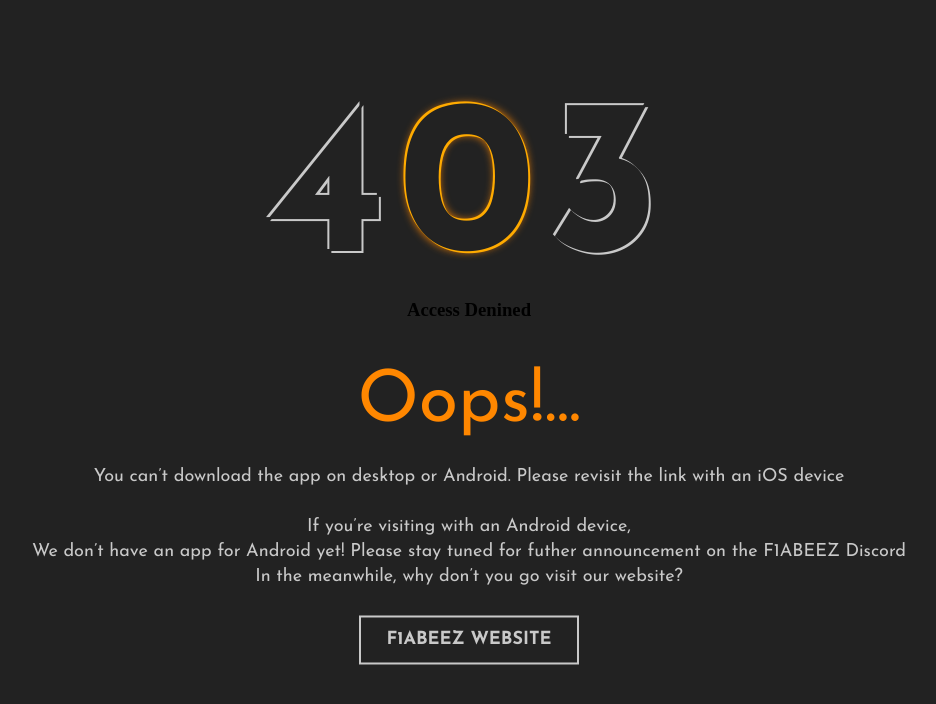
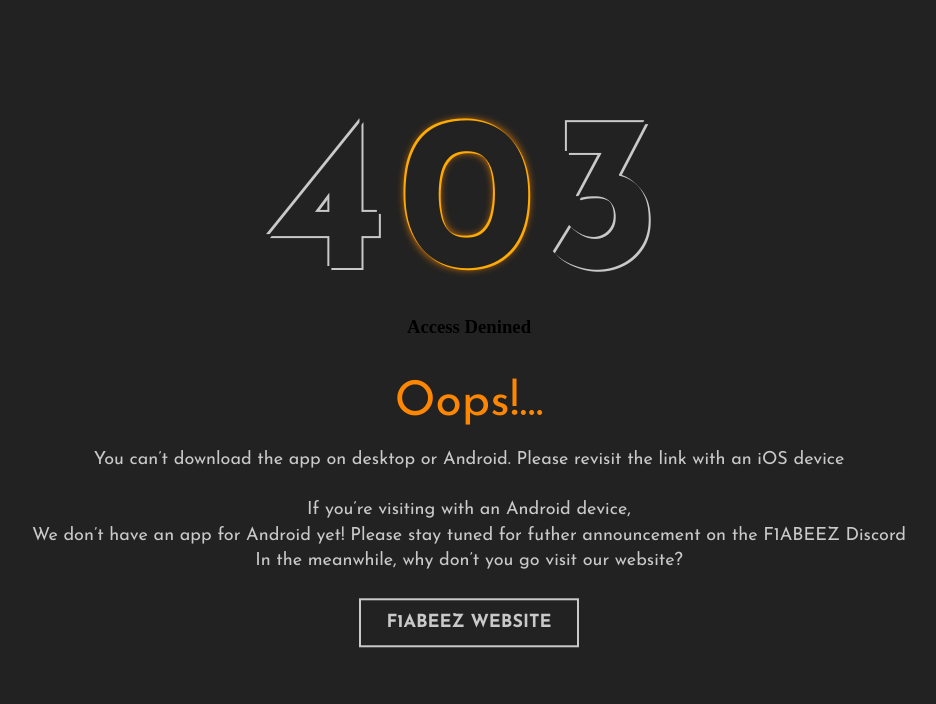
Before and after one commit to f1abeez/android-oops, a plain HTML site: page index.html in a window 1280 px wide. Shown: the whole page, without its empty margins (171-1107 px from the left). Drawn offline with Linux system fonts and the light colour scheme.

Commit message:
Update style.css

```diff
--- a/css/style.css
+++ b/css/style.css
@@ -54,6 +54,15 @@ body {
   color: #ff8700;
   font-size: 72px;
   font-weight: 400;
+  margin-top: 10px;
+  margin-bottom: 10px;
+}
+
+.notfound h2 {
+  font-family: 'Josefin Sans', sans-serif;
+  color: #ff8700;
+  font-size: 48px;
+  font-weight: 400;
   margin-top: 30px;
   margin-bottom: 10px;
 }
```
